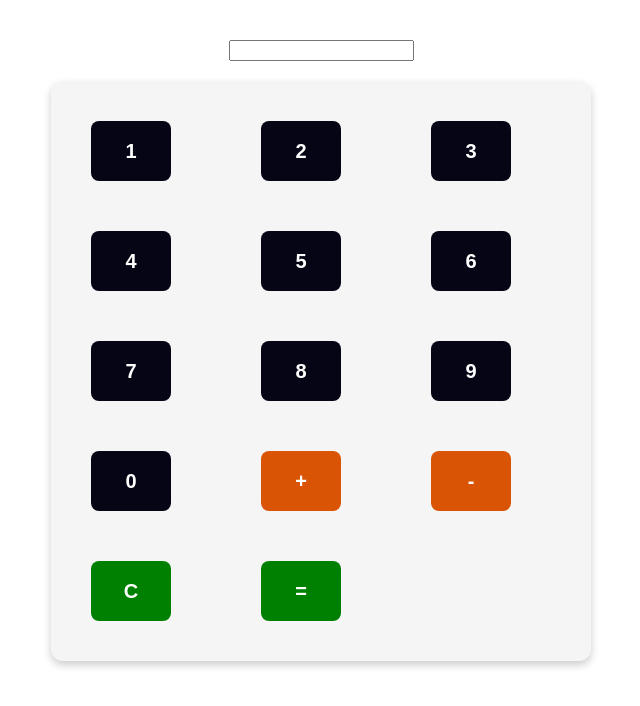
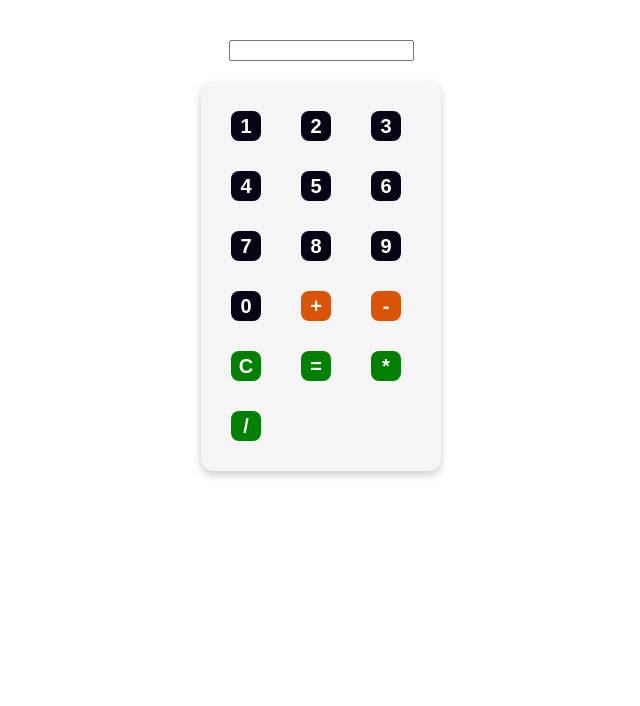
Before and after one commit to ZenatyAh/GSG_REACT_NEXT_2025, a React (Vite) app in the folder CALC Project/Calc projec/: page / in a window 1280 px wide. Shown: the top 706 px of the page, without its empty margins (319-959 px from the left). Built offline with nearby package versions, Linux system fonts and the light colour scheme.

Commit message:
add nwe operation * and /

```diff
--- a/CALC Project/Calc projec/src/Components/Calc Components/Calc.Components.tsx
+++ b/CALC Project/Calc projec/src/Components/Calc Components/Calc.Components.tsx
@@ -7,6 +7,8 @@ const Calc = () => {
     if(val === '='){
       console.log(num +val+ eval(num))
       setNum(num +val+ eval(num));
+    }else if(val === 'C'){
+      setNum('');
     }
     else{
       setNum(num + val)
--- a/CALC Project/Calc projec/src/Components/button Components/Button.Components.css
+++ b/CALC Project/Calc projec/src/Components/button Components/Button.Components.css
@@ -2,7 +2,7 @@
     display: grid;
     grid-template-columns: repeat(3, 1fr); /* 4 أعمدة متساوية */
     gap: 10px;
-    max-width: 500px;
+    max-width: 200px;
     margin: 20px auto;
     padding: 20px;
     background-color: #f5f5f5;
@@ -11,9 +11,9 @@
   }
 
   .button {
-    margin: 20px;
+    margin: 10px;
     width: 50%;
-    height: 60px;
+    height: 30px;
     font-size: 20px;
     font-weight: bold;
     border: none;
--- a/CALC Project/Calc projec/src/Components/button Components/Button.Components.tsx
+++ b/CALC Project/Calc projec/src/Components/button Components/Button.Components.tsx
@@ -22,6 +22,8 @@ const Button = (props :Iprops) => {
       <input type='button' value={'-'} className='button bg-orange' onClick={InputHandler}/>
       <input type='button' value={'C'} className='button bg-green ' onClick={InputHandler}/>
       <input type='button' value={'='} className='button bg-green ' onClick={InputHandler}/>
+      <input type='button' value={'*'} className='button bg-green ' onClick={InputHandler}/>
+      <input type='button' value={'/'} className='button bg-green ' onClick={InputHandler}/>
     </div>
   )
 };
```
